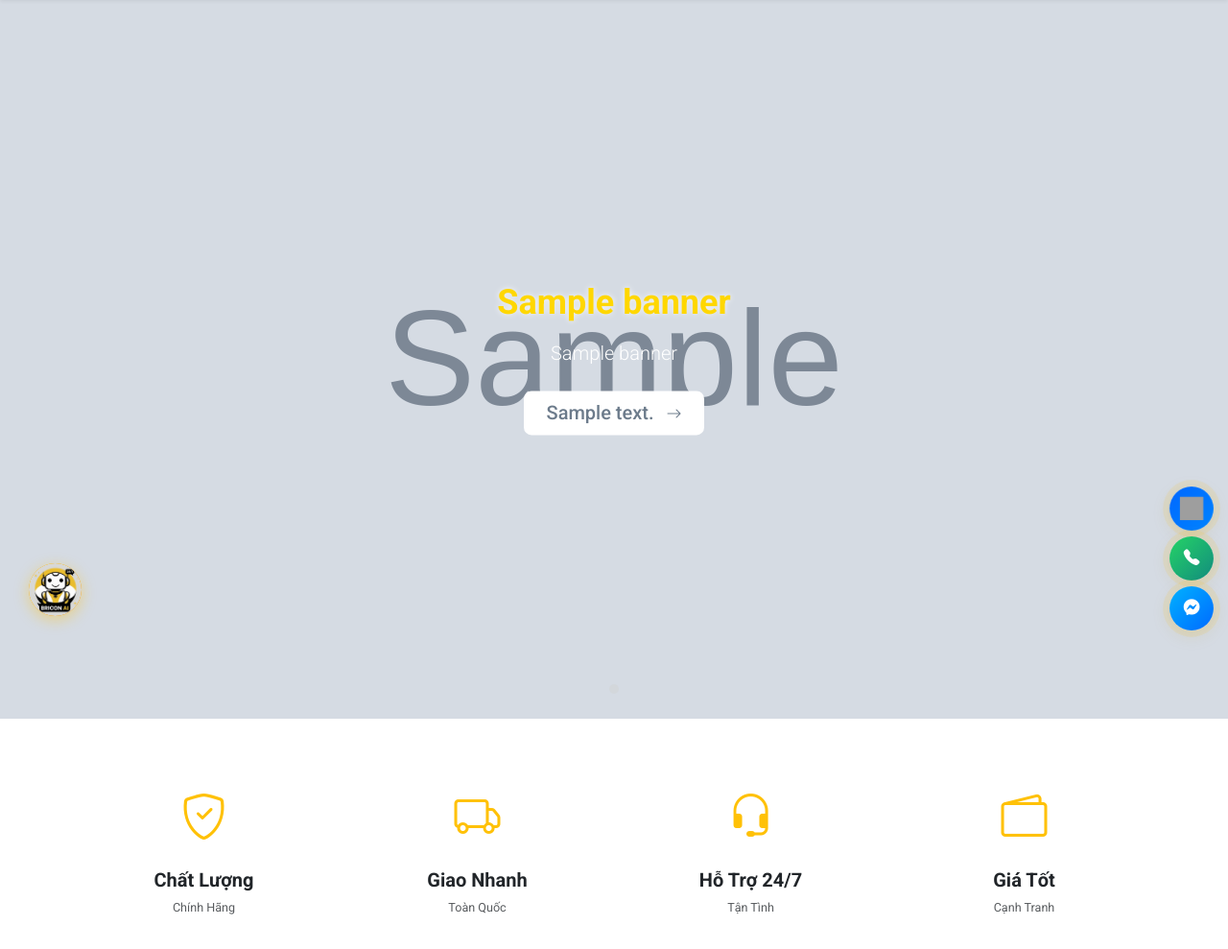
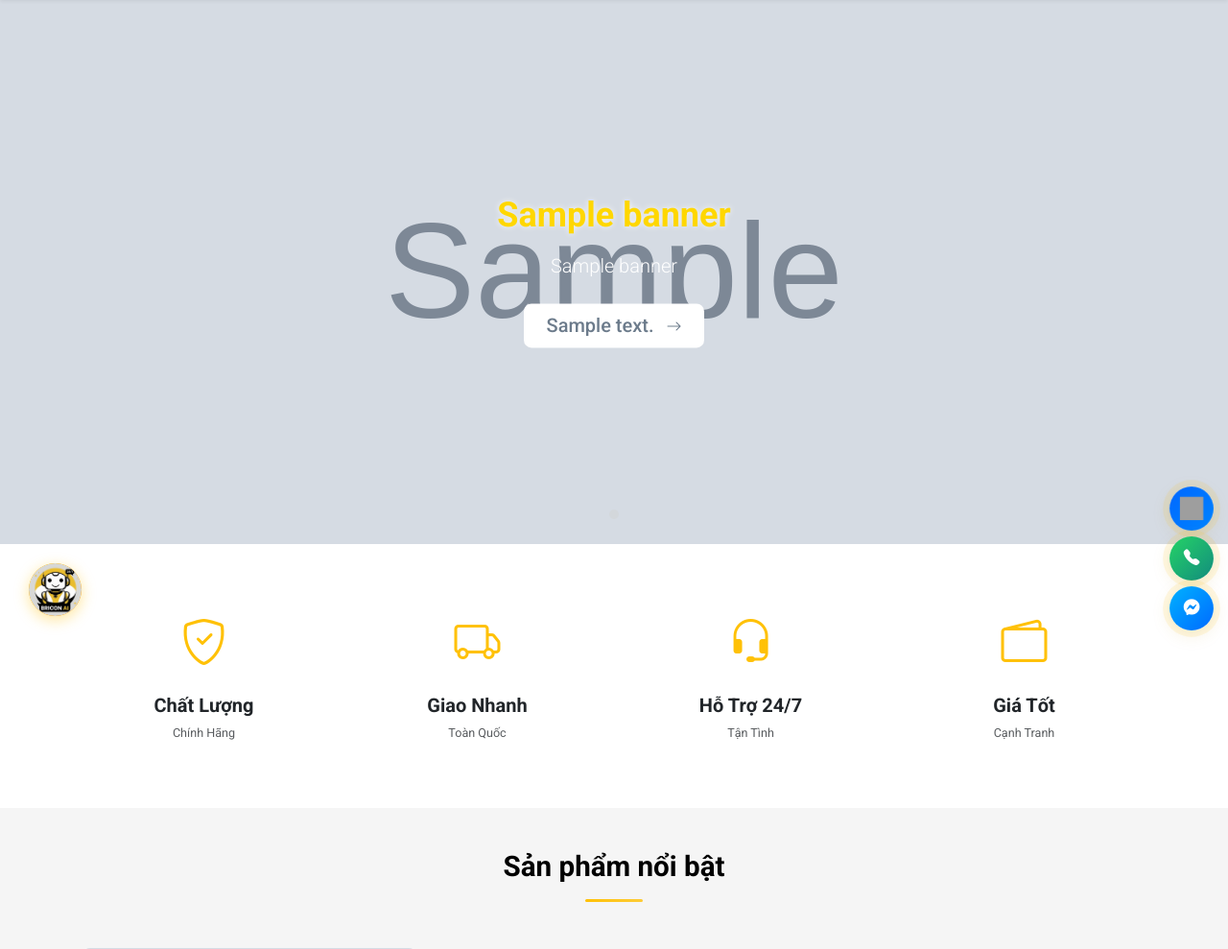
Before and after one commit to VuHoangITer/Bricon, a Flask app: page / in a window 1280 px wide. Shown: the part 128-1117 px from the top of the page at 96% size. Run offline with Flask 3, Linux system fonts and the light colour scheme; tables that the repository leaves empty hold one stand-in row (values such as "Sample post"); grey boxes marked "Sample" are stand-in pictures; data that the repository does not hold is empty; some libraries are stand-ins or nearby versions; grey boxes are pictures that could not be loaded.

Commit message:
sửa banner thành 568px

```diff
--- a/app/static/css/scale-down.css
+++ b/app/static/css/scale-down.css
@@ -22,11 +22,11 @@ body {
 
 /* ==================== BANNER ==================== */
 .carousel-item img {
-  height: 750px !important;
+  height: 568px !important;
 }
 
 .carousel-item {
-  min-height: 750px !important;
+  min-height: 568px !important;
 }
 
 .carousel-caption h1,
```
